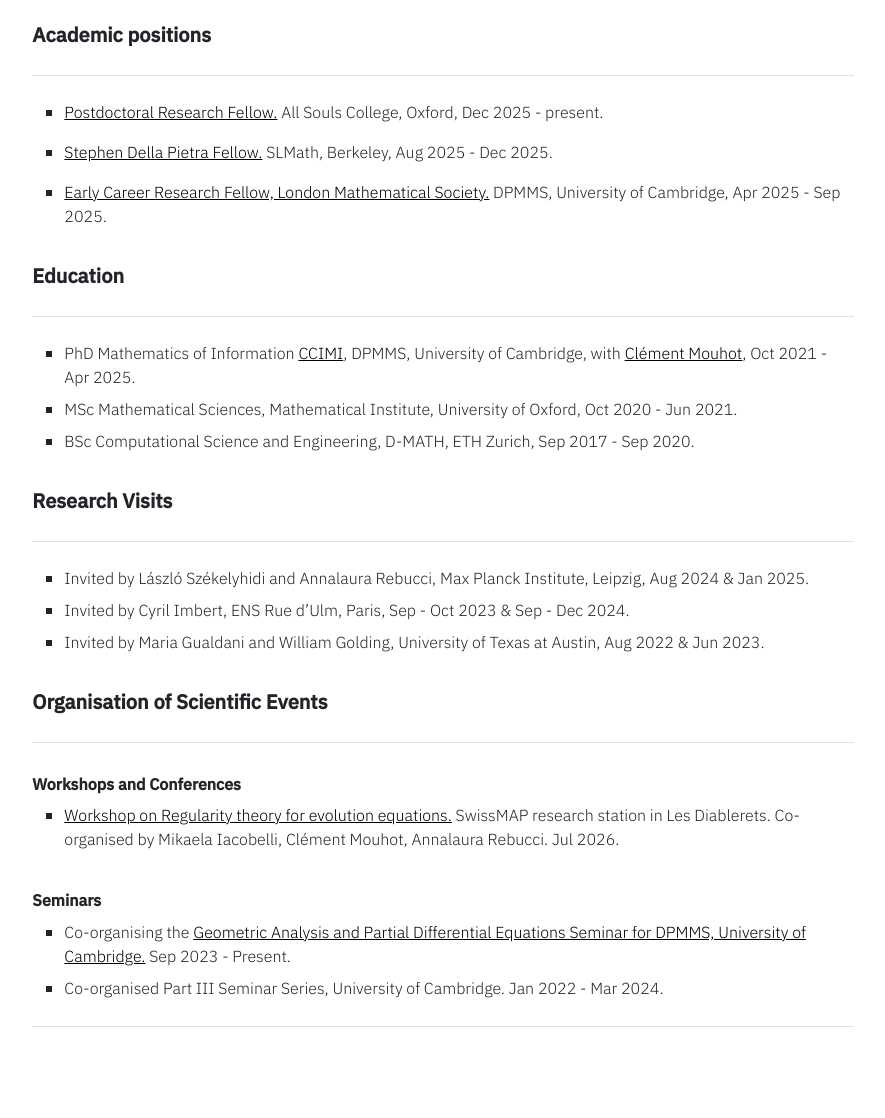
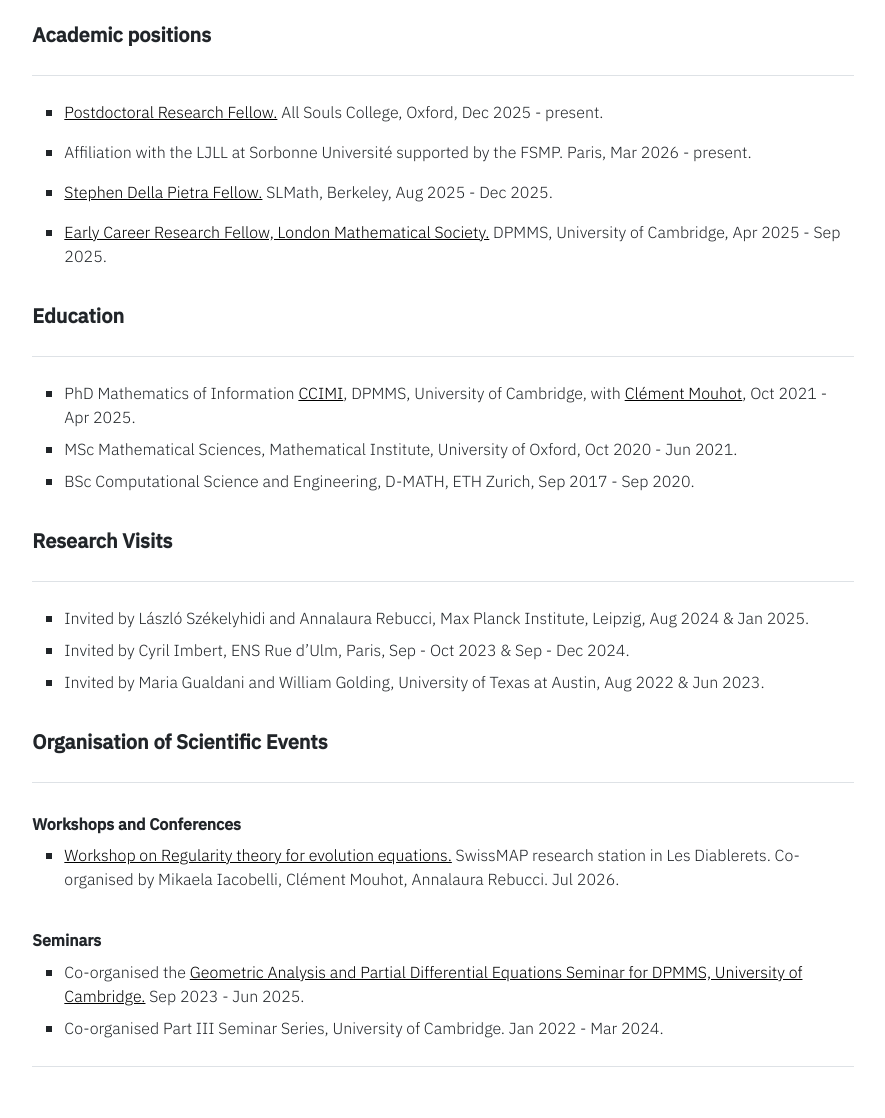
Before and after one commit to amelieloher/amelieloher.github.io, a plain HTML site: page vita.html in a window 1280 px wide. Shown: the part 112-1230 px from the top of the page, without its empty margins (197-1082 px from the left). Drawn offline with Linux system fonts and the light colour scheme.

Commit message:
sorbonne

```diff
--- a/vita.html
+++ b/vita.html
@@ -144,7 +144,10 @@
 	<div class="col-md-12">
 <ul type ="square">
 	<li><p><a class="black-link" href="https://www.asc.ox.ac.uk/person/dr-amelie-justine-loher" target="    _blank">Postdoctoral Research Fellow.</a> All Souls College, Oxford, Dec 2025 - present.</p></li>
-	</ul>
+    </ul>
+<ul type ="square">
+    <li><p>Affiliation with the LJLL at Sorbonne Université supported by the FSMP. Paris, Mar 2026 - present.</p></li>
+    </ul>
 <ul type ="square">
 	<li><p><a class="black-link" href="https://www.slmath.org/stephen-della-pietra-postdoctoral-fellows" target="    _blank">Stephen Della Pietra Fellow.</a> SLMath, Berkeley, Aug 2025 - Dec 2025.</p></li>
 	</ul>
@@ -254,7 +257,7 @@
 		<div class="col-md-12">
 		<h4><b class="fs-6">Seminars</b></h4>
 				<ul type ="square">
-					<li><p>Co-organising the <a class="black-link" href="https://www.dpmms.cam.ac.uk/talks/geometric-analysis-pdes" target="_blank">Geometric Analysis and Partial Differential Equations Seminar for DPMMS, University of Cambridge.</a> Sep 2023 - Present.</p></li>
+					<li><p>Co-organised the <a class="black-link" href="https://www.dpmms.cam.ac.uk/talks/geometric-analysis-pdes" target="_blank">Geometric Analysis and Partial Differential Equations Seminar for DPMMS, University of Cambridge.</a> Sep 2023 - Jun 2025.</p></li>
 					<li><p>Co-organised Part III Seminar Series, University of Cambridge. Jan 2022 - Mar 2024.</p></li>
 			</ul>
 
```
Also changed, not shown: 1 other file.
